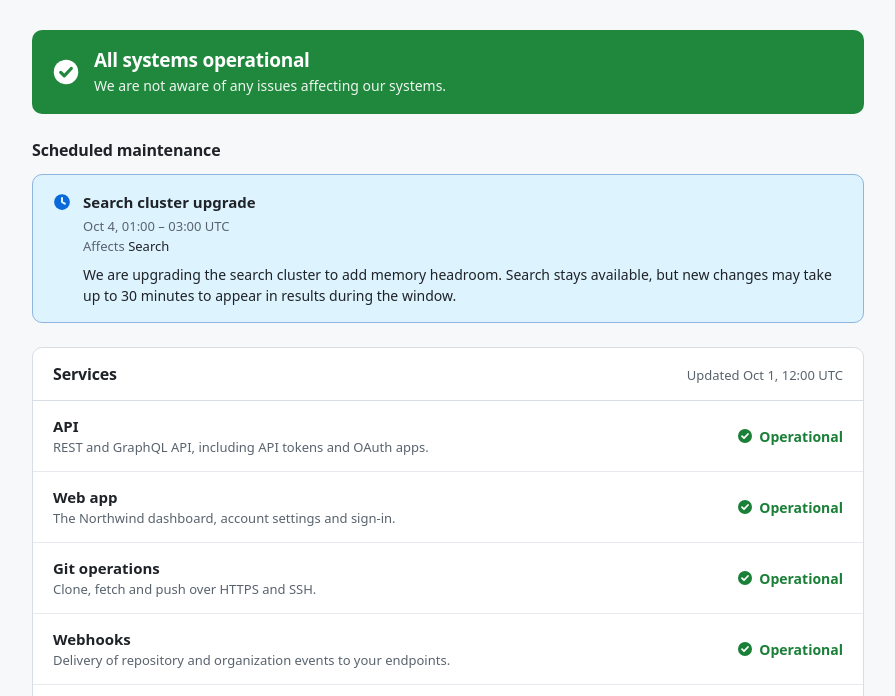
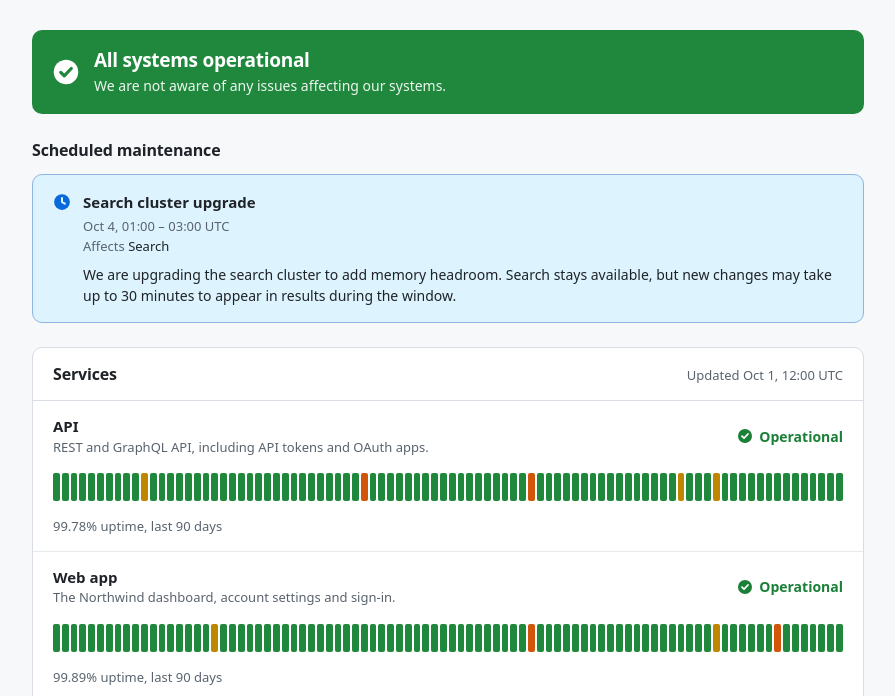
Before and after one commit to ml6team/unum-demo-canary, a website built with Vite: page index.html in a window 1280 px wide. Shown: the part 67-763 px from the top of the page, without its empty margins (192-1087 px from the left). Built offline with nearby package versions, Linux system fonts and the light colour scheme.

Commit message:
feat: render 90-day uptime bars and percentage per service (UNUSFD-119)

```diff
--- a/src/main.ts
+++ b/src/main.ts
@@ -1,6 +1,12 @@
 import './style.css';
 import { incidents, NOW, services } from './data';
-import { formatDateTime, formatDay, formatIncidentDuration, formatRange } from './lib/format';
+import {
+  formatDateTime,
+  formatDay,
+  formatIncidentDuration,
+  formatRange,
+  formatUptime,
+} from './lib/format';
 import {
   activeIncidents,
   affectedServiceNames,
@@ -12,6 +18,7 @@ import {
 } from './lib/incidents';
 import { overallStatus, STATUS_LABEL, UPDATE_LABEL } from './lib/status';
 import type { Incident, Service, ServiceStatus } from './lib/types';
+import { describeUptimeDay, uptimeDays, uptimePercent } from './lib/uptime';
 
 type Child = Node | string;
 type Tone = ServiceStatus | 'maintenance';
@@ -81,6 +88,27 @@ function renderOverall(): void {
   );
 }
 
+function uptimeBars(service: Service): HTMLOListElement {
+  return el(
+    'ol',
+    { class: 'uptime-bars', 'aria-label': `${service.name}, last 90 days` },
+    uptimeDays(service.id, incidents, NOW).map((day) => {
+      const text = describeUptimeDay(day);
+      return el(
+        'li',
+        {
+          class: `uptime-bar tone-${day.status}`,
+          tabindex: '0',
+          role: 'img',
+          'aria-label': text,
+          'data-tip': text,
+        },
+        [],
+      );
+    }),
+  );
+}
+
 function serviceRow(service: Service): HTMLLIElement {
   return el('li', { class: 'service' }, [
     el('div', { class: 'service-text' }, [
@@ -90,6 +118,10 @@ function serviceRow(service: Service): HTMLLIElement {
     el('span', { class: `status tone-${service.status}` }, [
       icon(service.status),
       STATUS_LABEL[service.status],
+    ]),
+    uptimeBars(service),
+    el('span', { class: 'uptime-percent' }, [
+      `${formatUptime(uptimePercent(service.id, incidents, NOW))} uptime, last 90 days`,
     ]),
   ]);
 }
--- a/src/style.css
+++ b/src/style.css
@@ -340,6 +340,7 @@ a {
 
 .service {
   display: flex;
+  flex-wrap: wrap;
   align-items: center;
   justify-content: space-between;
   gap: 16px;
@@ -373,6 +374,71 @@ a {
   font-size: 14px;
   font-weight: 550;
   white-space: nowrap;
+}
+
+.uptime-bars {
+  display: flex;
+  flex: 1 0 100%;
+  gap: 2px;
+  height: 28px;
+  margin: 0;
+  padding: 0;
+  list-style: none;
+}
+
+.uptime-bar {
+  position: relative;
+  flex: 1;
+  min-width: 2px;
+  border-radius: 2px;
+  background: var(--tone-solid);
+}
+
+.uptime-bar:focus-visible {
+  outline: 2px solid var(--focus);
+  outline-offset: 2px;
+}
+
+.uptime-bar::after {
+  content: attr(data-tip);
+  position: absolute;
+  z-index: 1;
+  bottom: calc(100% + 8px);
+  left: 50%;
+  display: none;
+  width: max-content;
+  max-width: min(260px, 70vw);
+  padding: 6px 10px;
+  border: 1px solid var(--border);
+  border-radius: 6px;
+  background: var(--surface);
+  box-shadow: 0 4px 12px rgb(0 0 0 / 0.2);
+  color: var(--text);
+  font-size: 12px;
+  line-height: 1.4;
+  pointer-events: none;
+  transform: translateX(-50%);
+}
+
+.uptime-bar:nth-child(-n + 15)::after {
+  left: 0;
+  transform: none;
+}
+
+.uptime-bar:nth-last-child(-n + 15)::after {
+  right: 0;
+  left: auto;
+  transform: none;
+}
+
+.uptime-bar:hover::after,
+.uptime-bar:focus-visible::after {
+  display: block;
+}
+
+.uptime-percent {
+  color: var(--text-muted);
+  font-size: 13px;
 }
 
 /* Badges */
```
Also changed, not shown: AGENTS.md (+2 -1 lines).
